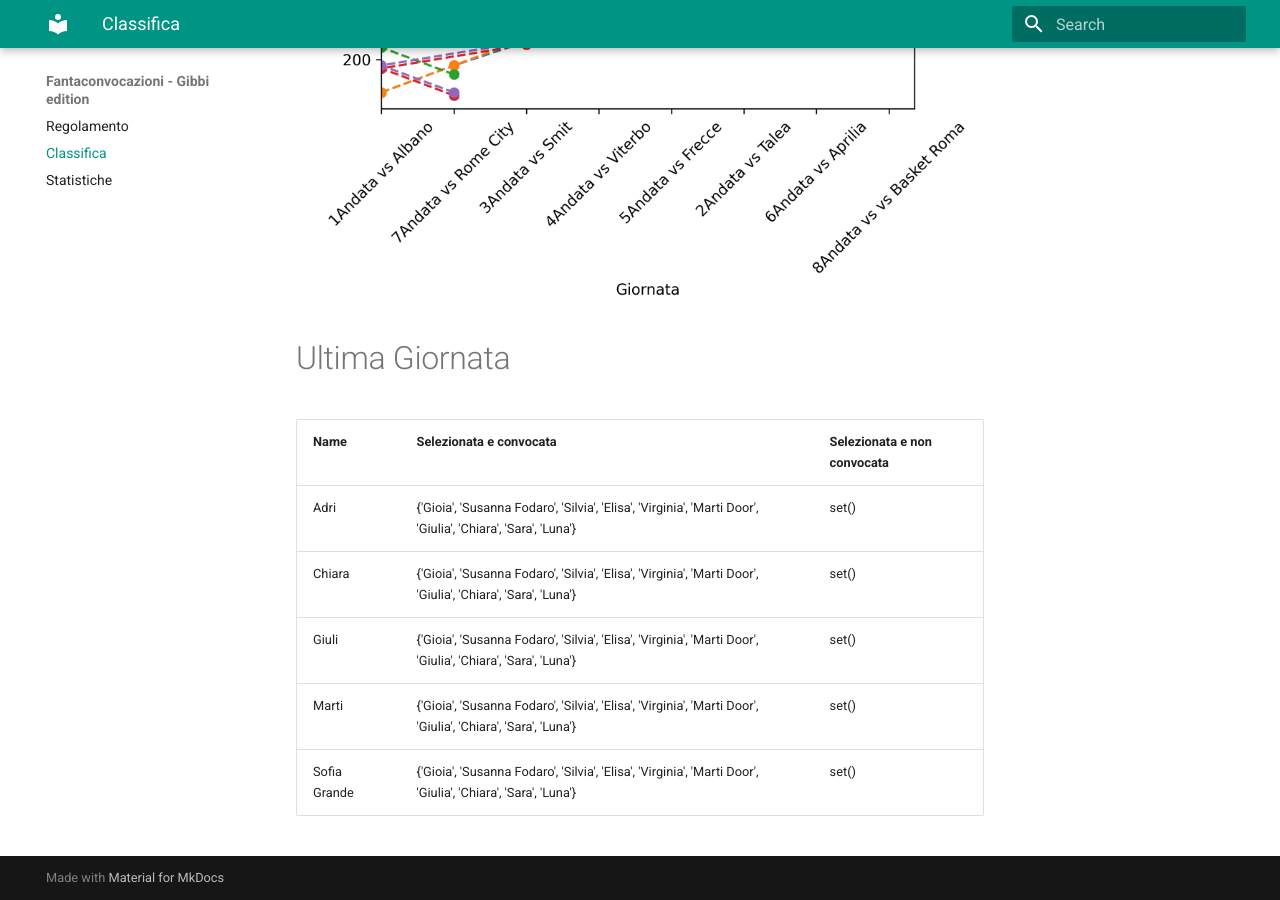
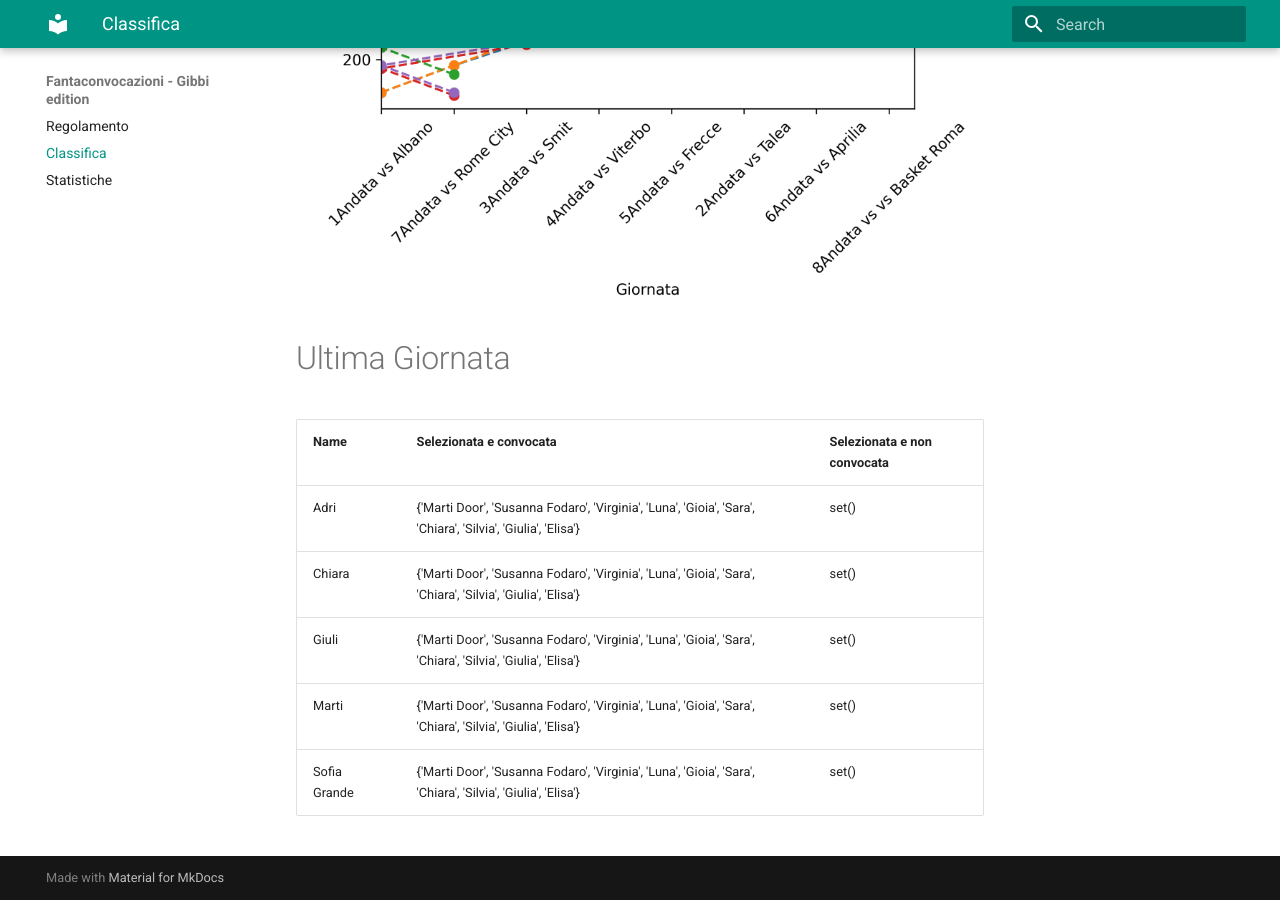
Before and after one commit to martinig94/fantagibbi, an MkDocs documentation site: the page built from docs/Classifica.md, in a window 1280 px wide and 900 px high, scrolled down 810 px. Built offline with MkDocs 1.6.1 and Material for MkDocs 9.7.7, drawn with Linux system fonts in a browser that asks for light colours.

Commit message:
Auto-update from main.py

```diff
--- a/docs/Classifica.md
+++ b/docs/Classifica.md
@@ -18,9 +18,9 @@
 <!-- START_TABLE CORRECT -->
 | Name         | Selezionata e convocata                                                                                      | Selezionata e non convocata   |
 |:-------------|:-------------------------------------------------------------------------------------------------------------|:------------------------------|
-| Adri         | {'Gioia', 'Susanna Fodaro', 'Silvia', 'Elisa', 'Virginia', 'Marti Door', 'Giulia', 'Chiara', 'Sara', 'Luna'} | set()                         |
-| Chiara       | {'Gioia', 'Susanna Fodaro', 'Silvia', 'Elisa', 'Virginia', 'Marti Door', 'Giulia', 'Chiara', 'Sara', 'Luna'} | set()                         |
-| Giuli        | {'Gioia', 'Susanna Fodaro', 'Silvia', 'Elisa', 'Virginia', 'Marti Door', 'Giulia', 'Chiara', 'Sara', 'Luna'} | set()                         |
-| Marti        | {'Gioia', 'Susanna Fodaro', 'Silvia', 'Elisa', 'Virginia', 'Marti Door', 'Giulia', 'Chiara', 'Sara', 'Luna'} | set()                         |
-| Sofia Grande | {'Gioia', 'Susanna Fodaro', 'Silvia', 'Elisa', 'Virginia', 'Marti Door', 'Giulia', 'Chiara', 'Sara', 'Luna'} | set()                         |
+| Adri         | {'Marti Door', 'Susanna Fodaro', 'Virginia', 'Luna', 'Gioia', 'Sara', 'Chiara', 'Silvia', 'Giulia', 'Elisa'} | set()                         |
+| Chiara       | {'Marti Door', 'Susanna Fodaro', 'Virginia', 'Luna', 'Gioia', 'Sara', 'Chiara', 'Silvia', 'Giulia', 'Elisa'} | set()                         |
+| Giuli        | {'Marti Door', 'Susanna Fodaro', 'Virginia', 'Luna', 'Gioia', 'Sara', 'Chiara', 'Silvia', 'Giulia', 'Elisa'} | set()                         |
+| Marti        | {'Marti Door', 'Susanna Fodaro', 'Virginia', 'Luna', 'Gioia', 'Sara', 'Chiara', 'Silvia', 'Giulia', 'Elisa'} | set()                         |
+| Sofia Grande | {'Marti Door', 'Susanna Fodaro', 'Virginia', 'Luna', 'Gioia', 'Sara', 'Chiara', 'Silvia', 'Giulia', 'Elisa'} | set()                         |
 <!-- END_TABLE CORRECT -->
```
